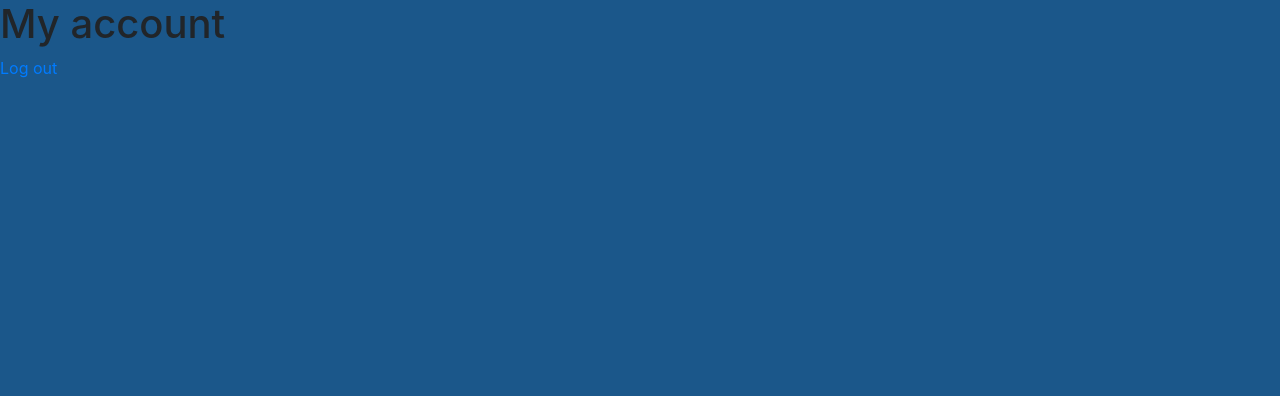
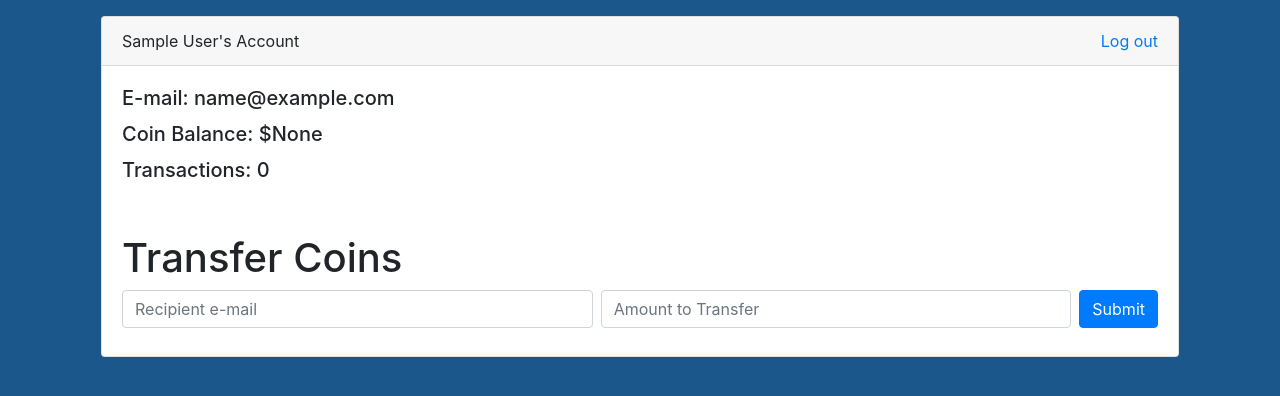
Before and after one commit to rithmschool/rithmcoin, a Flask app: page /account in a window 1280 px wide. Shown: the top 396 px of the page. Run offline with Flask 2, Linux system fonts and the light colour scheme; the visitor is signed in with stand-in values (Sample User, id 1); data comes from the database, SQL or seed files in the repository; data that the repository does not hold is empty; some libraries are stand-ins or nearby versions.

Commit message:
transaction form working

```diff
--- a/project/static/styles.css
+++ b/project/static/styles.css
@@ -24,3 +24,7 @@
   border-radius: 8px;
   padding: 3rem;
 }
+
+#transaction-form > input {
+  flex: 1;
+}
--- a/project/transactions/views.py
+++ b/project/transactions/views.py
@@ -8,7 +8,7 @@
 @transactions_blueprint.route('', methods=["POST"])
 @login_required
 def create():
-    amount = min(current_user.amount, int(request.form['amount']))
+    amount = min(current_user.coins, int(request.form['amount']))
     recipient = User.query.filter_by(email = request.form['email']).first()
     if recipient and amount > 0:
         new_transaction = Transaction(current_user.id,
--- a/project/users/templates/account.html
+++ b/project/users/templates/account.html
@@ -1,4 +1,28 @@
 {% extends 'base.html' %} {% block content %}
-<h1>My account</h1>
-<a href={{url_for( "users.logout" )}}>Log out</a>
+<div class="container">
+  <div class="row">
+    <div class="col">
+      <div class="card m-3">
+        <div class="card-header d-flex justify-content-between">
+          {{ current_user.name }}'s Account
+          <a href={{url_for( "users.logout" )}}>Log out</a>
+        </div>
+        <div class="card-body">
+          <h5 class="card-title">E-mail: {{ current_user.email }}</h5>
+          <h5 class="card-title">Coin Balance: ${{ current_user.coins }}</h5>
+          <h5 class="card-title">Transactions: {{ current_user.transactions|length }}</h5>
+        </div>
+        <div class="card-body">
+          <h1>Transfer Coins</h1>
+          <form class="form-inline" id="transaction-form" action={{url_for( 'transactions.create' )}} method="POST">
+            <input type="text" class="form-control mb-2 mr-sm-2" name="email" placeholder="Recipient e-mail">
+            <input type="number" class="form-control mb-2 mr-sm-2" name="amount" placeholder="Amount to Transfer" max={{current_user.coins}}>
+            <button type="submit" class="btn btn-primary mb-2">Submit</button>
+          </form>
+        </div>
+      </div>
+    </div>
+  </div>
+</div>
+
 {% endblock %}
```
